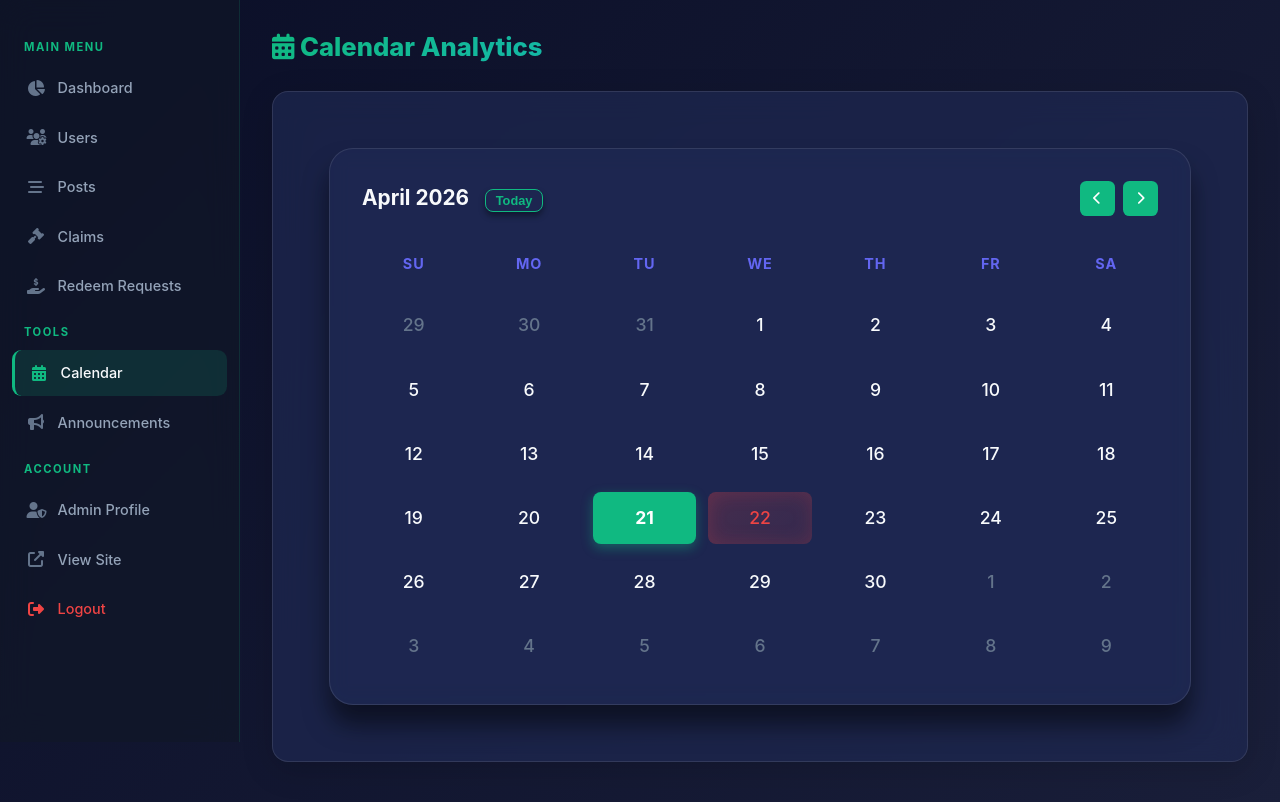
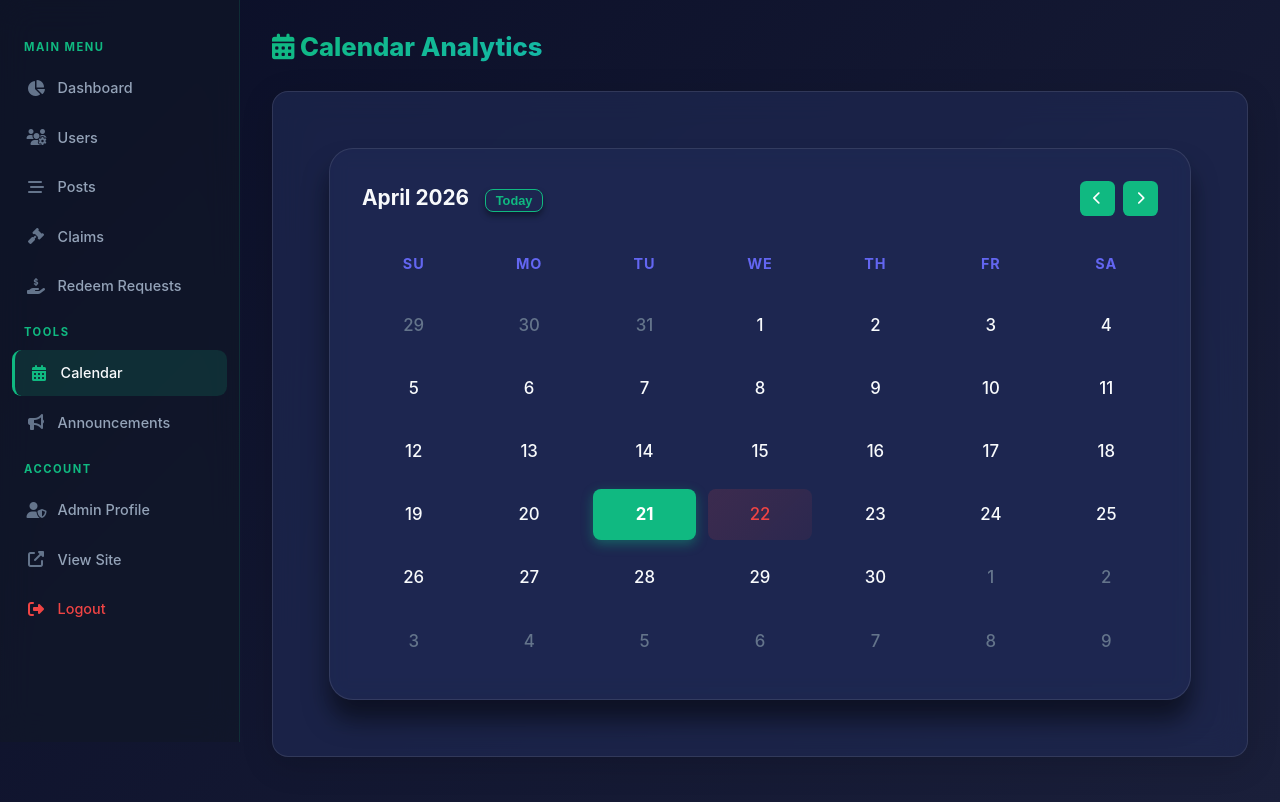
Before and after one commit to Rahul-Sherchan/FindMe--Lost-and-Found-App, a Django app: page /admin-panel/calendar/ in a window 1280 px wide. Shown: the part 59-861 px from the top of the page. Run offline with Django 5.2, Linux system fonts and the light colour scheme; the visitor is signed in with stand-in values (Sample User, id 1); data comes from the database, SQL or seed files in the repository; data that the repository does not hold is empty; some libraries are stand-ins or nearby versions.

Commit message:
style: add CSS for calendar activity dots and responsive date layout

```diff
--- a/static/css/calendar-analytics.css
+++ b/static/css/calendar-analytics.css
@@ -252,17 +252,25 @@ body {
 }
 .calendar-date {
     display: flex;
+    flex-direction: column;
     align-items: center;
     justify-content: center;
-    padding: 0.75rem 0;
+    padding: 0.5rem 0;
+    min-height: 3.2rem;
     background: transparent;
     border: none;
     border-radius: 0.5rem;
     cursor: pointer;
     font-weight: 500;
-    font-size: 1.1rem;
+    font-size: 1.05rem;
     color: #f8fafc;
     transition: all 0.2s ease;
+    position: relative;
+}
+
+.date-num {
+    line-height: 1;
+    display: block;
 }
 
 .calendar-date:hover {
@@ -305,14 +313,25 @@ body {
 }
 
 .calendar-date.activity-low {
-    background: linear-gradient(135deg, rgba(239, 68, 68, 0.2), rgba(239, 68, 68, 0.1));
+    background: linear-gradient(135deg, rgba(239, 68, 68, 0.15), rgba(239, 68, 68, 0.07));
     border-color: var(--danger-color);
     color: var(--danger-color);
-    box-shadow: inset 0 0 20px rgba(239, 68, 68, 0.2);
 }
 
 .calendar-date.activity-low:hover {
-    box-shadow: 0 0 24px rgba(239, 68, 68, 0.5), inset 0 0 20px rgba(239, 68, 68, 0.2);
+    box-shadow: 0 0 20px rgba(239, 68, 68, 0.4);
+}
+
+/* Green dot indicator for posts */
+.activity-dot {
+    display: block;
+    width: 5px;
+    height: 5px;
+    border-radius: 50%;
+    background: #22C55E;
+    margin-top: 3px;
+    box-shadow: 0 0 5px rgba(34, 197, 94, 0.7);
+    flex-shrink: 0;
 }
 
 .calendar-date.today {
@@ -387,8 +406,9 @@ body {
 
 .panel-header h3 {
     margin: 0;
-    font-size: 1.3rem;
-    color: var(--primary-color);
+    font-size: 1rem;
+    color: var(--text-primary);
+    line-height: 1.4;
 }
 
 .panel-content {
```
